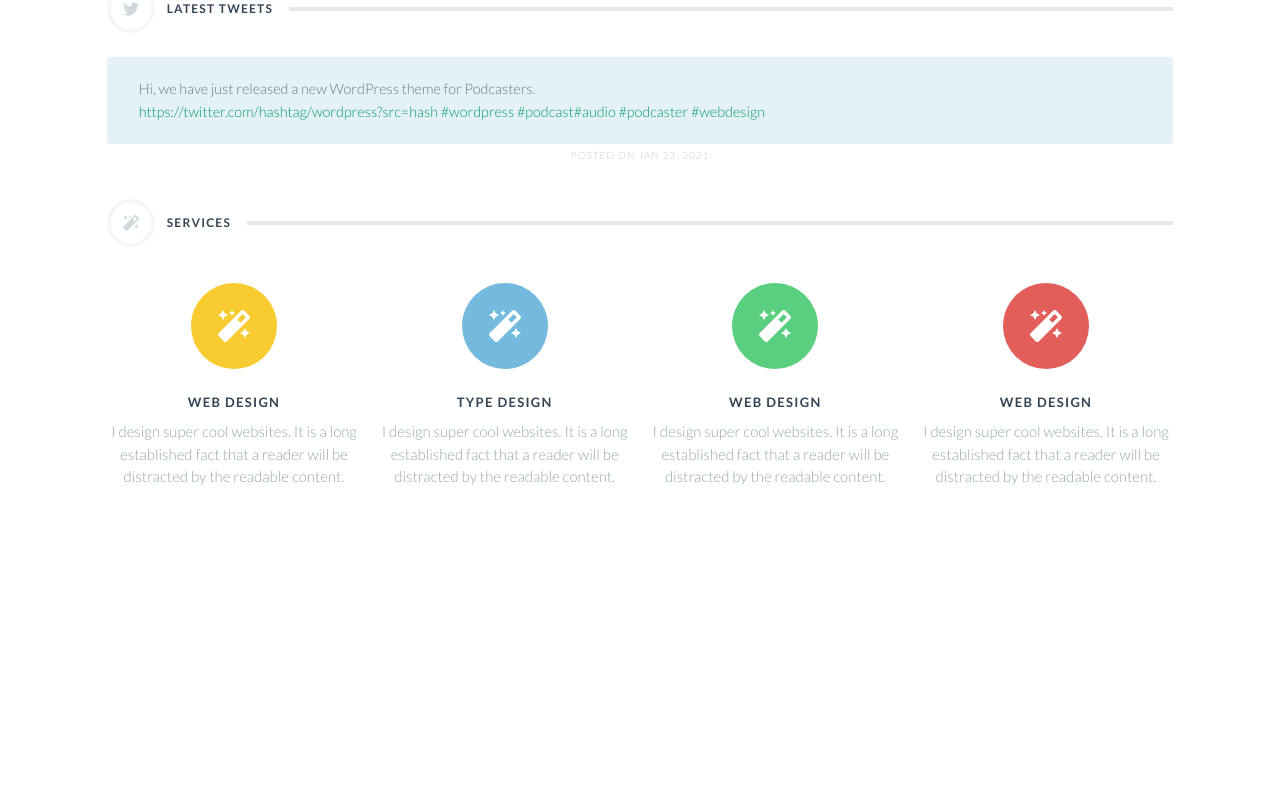
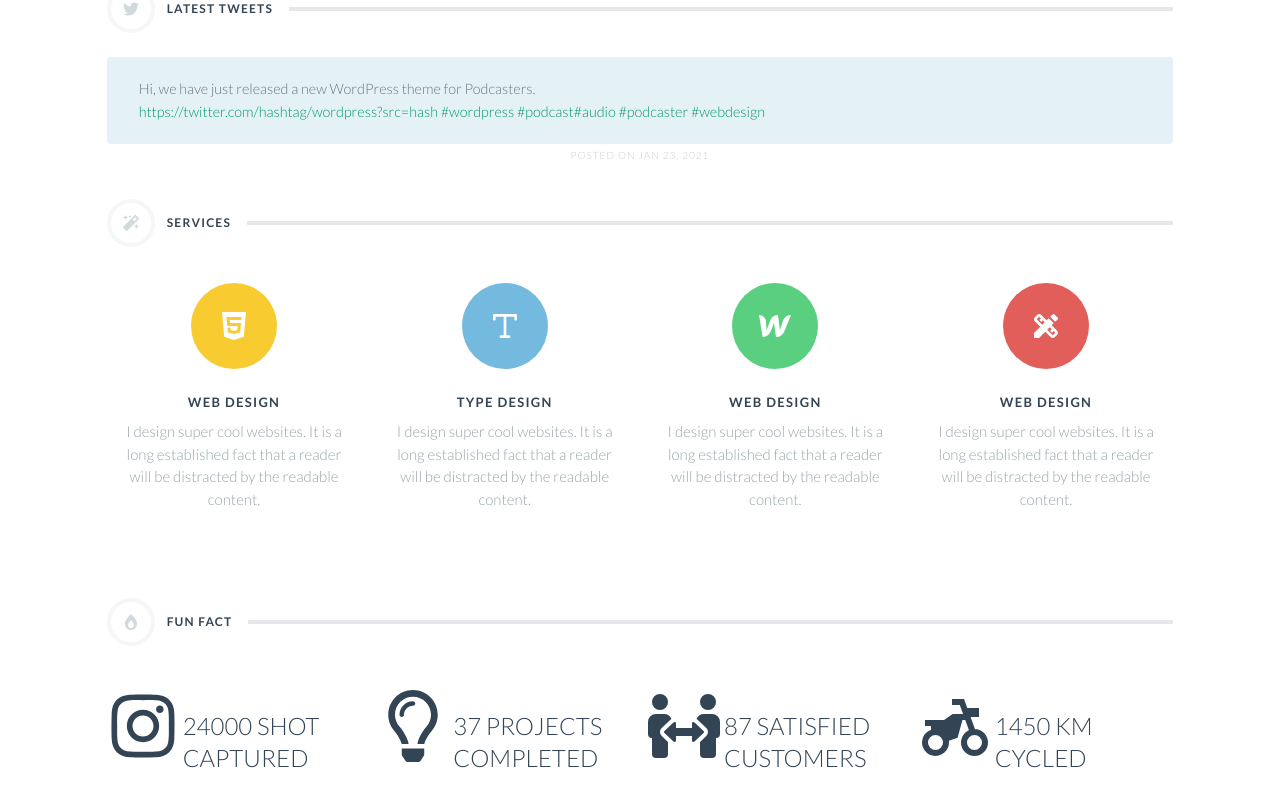
Before and after one commit to sora-ichigo/portfolio-front, a Next.js app: page / in a window 1280 px wide. Shown: the part 700-1506 px from the top of the page. Before the commit the page ends 1256 px from the top, so only its background shows below. Built offline with nearby package versions, Linux system fonts and the light colour scheme.

Commit message:
Add Fun Fact section

```diff
--- a/src/about/components/About.tsx
+++ b/src/about/components/About.tsx
@@ -1,39 +1,55 @@
 import React from "react";
+import {
+  FaUserAlt,
+  FaTwitter,
+  FaMagic,
+  FaBurn,
+  FaInstagram,
+  FaRegLightbulb,
+  FaPeopleArrows,
+  FaHtml5,
+} from "react-icons/fa";
+import { RiMotorbikeFill } from "react-icons/ri";
+import { FiType } from "react-icons/fi";
+import { SiWebflow } from "react-icons/si";
+import { MdDesignServices } from "react-icons/md";
+
+import { ServiceListItemType, ServiceListItem } from "./ServiceListItem";
+import { FunFactListItem, FunFactListItemType } from "./FunFactListItem";
 import { GlobalHeading } from "../../common/components/GlobalHeading";
-import { FaUserAlt, FaTwitter, FaMagic } from "react-icons/fa";
-import { IconColorType, ServiceListItem } from "./ServiceListItem";
-import { IconType } from "react-icons";
 
-const ServicesDataList: {
-  icon: IconType;
-  color: IconColorType;
-  title: string;
-  text: string;
-}[] = [
+const ServicesDataList: ServiceListItemType[] = [
   {
-    icon: FaMagic,
+    icon: FaHtml5,
     color: "yellow",
     title: "web design",
     text: "I design super cool websites. It is a long established fact that a reader will be distracted by the readable content.",
   },
   {
-    icon: FaMagic,
+    icon: FiType,
     color: "blue",
     title: "type design",
     text: "I design super cool websites. It is a long established fact that a reader will be distracted by the readable content.",
   },
   {
-    icon: FaMagic,
+    icon: SiWebflow,
     color: "green",
     title: "web design",
     text: "I design super cool websites. It is a long established fact that a reader will be distracted by the readable content.",
   },
   {
-    icon: FaMagic,
+    icon: MdDesignServices,
     color: "red",
     title: "web design",
     text: "I design super cool websites. It is a long established fact that a reader will be distracted by the readable content.",
   },
+];
+
+const FunFactDataList: FunFactListItemType[] = [
+  { icon: FaInstagram, text: "24000 SHOT CAPTURED" },
+  { icon: FaRegLightbulb, text: "37 PROJECTS COMPLETED" },
+  { icon: FaPeopleArrows, text: "87 SATISFIED CUSTOMERS" },
+  { icon: RiMotorbikeFill, text: "1450 KM CYCLED" },
 ];
 
 export const About: React.FC = () => {
@@ -45,8 +61,9 @@ export const About: React.FC = () => {
       <div className="mt-3">
         <GlobalHeading text="A LITTLE ABOUT ME" icon={FaUserAlt} />
         <h3 className="mt-6 text-2xl font-light leading-snug md:mt-8 md:mb-5 md:text-3-4xl">
-          Hello. I am <span className="font-bold">a writer</span>. <br />I live
-          in a small town somewhere in the world. <br /> I am passionated about{" "}
+          Hello.I am <span className="font-bold">a writer</span>.<br />I live in
+          a small town somewhere in the world.
+          <br /> I am passionated about{" "}
           <span className="font-bold">minimalistic</span> and flat design.
         </h3>
       </div>
@@ -59,7 +76,8 @@ export const About: React.FC = () => {
           <GlobalHeading text="LATEST TWEETS" icon={FaTwitter} />
         </div>
         <p className="mb-1 rounded bg-blue-light px-8 py-5 text-ex-sm leading-relaxed text-grey-3">
-          Hi, we have just released a new WordPress theme for Podcasters. <br />
+          Hi, we have just released a new WordPress theme for Podcasters.
+          <br />
           <a href="#">https://twitter.com/hashtag/wordpress?src=hash</a>{" "}
           <a href="#">#wordpress</a> <a href="#">#podcast</a>
           <a href="#">#audio</a> <a href="#">#podcaster</a>{" "}
@@ -77,7 +95,7 @@ export const About: React.FC = () => {
           SERVICES
           ------------------------- */}
       <div className="mt-9">
-        <div className="mt-9 mb-3">
+        <div className="mb-3">
           <GlobalHeading text="SERVICES" icon={FaMagic} />
         </div>
         <div className="grid gap-4 md:grid-cols-2 lg:grid-cols-4">
@@ -92,6 +110,20 @@ export const About: React.FC = () => {
           ))}
         </div>
       </div>
+
+      {/* -------------------------
+          FUN FACT
+          ------------------------- */}
+      <div className="mt-9">
+        <div className="mb-3">
+          <GlobalHeading text="FUN FACT" icon={FaBurn} />
+        </div>
+        <div className="grid gap-4 md:grid-cols-2 lg:grid-cols-4">
+          {FunFactDataList.map((v, i) => (
+            <FunFactListItem key={i} icon={v.icon} text={v.text} />
+          ))}
+        </div>
+      </div>
     </div>
   );
 };
--- /dev/null
+++ b/src/about/components/FunFactListItem.tsx
@@ -0,0 +1,17 @@
+import React from "react";
+import { IconType } from "react-icons";
+
+export type FunFactListItemType = {
+  icon: IconType;
+  text: string;
+};
+
+export const FunFactListItem: React.FC<FunFactListItemType> = ({
+  icon,
+  text,
+}) => (
+  <div className="flex items-center pt-8 pb-12 lg:items-stretch">
+    <div className="mr-1 text-7xl">{React.createElement(icon)}</div>
+    <h3 className="text-2xl font-light uppercase lg:mt-5">{text}</h3>
+  </div>
+);
--- a/src/about/components/ServiceListItem.tsx
+++ b/src/about/components/ServiceListItem.tsx
@@ -1,7 +1,7 @@
 import React from "react";
 import { IconType } from "react-icons";
 
-type Props = {
+export type ServiceListItemType = {
   icon: IconType;
   color: IconColorType;
   title: string;
@@ -10,7 +10,7 @@ type Props = {
 
 export type IconColorType = "red" | "blue" | "green" | "yellow";
 
-export const ServiceListItem: React.FC<Props> = ({
+export const ServiceListItem: React.FC<ServiceListItemType> = ({
   icon,
   color,
   title,
@@ -54,7 +54,7 @@ export const ServiceListItem: React.FC<Props> = ({
         {title}
       </h3>
       <p
-        className="mx-auto mt-2 mb-5 w-5/6 text-grey md:w-full"
+        className="mx-auto mt-2 mb-5 w-5/6 text-grey lg:w-11/12"
         style={{ fontSize: "15px" }}
       >
         {text}
--- a/src/common/components/GlobalHeading.tsx
+++ b/src/common/components/GlobalHeading.tsx
@@ -8,7 +8,7 @@ export const GlobalHeading: React.FC<Props> = ({ text, icon }) => (
     <div className="mr-3 flex h-12 w-12 items-center justify-center rounded-full border-4 border-grey-1 text-grey-4">
       {React.createElement(icon)}
     </div>
-    <h2 className="pr-4 text-xs font-bold tracking-widest">{text}</h2>
+    <h2 className="pr-4 text-xs font-bold uppercase tracking-widest">{text}</h2>
     <span className="flex-1 border-t-4" />
   </div>
 );
```
